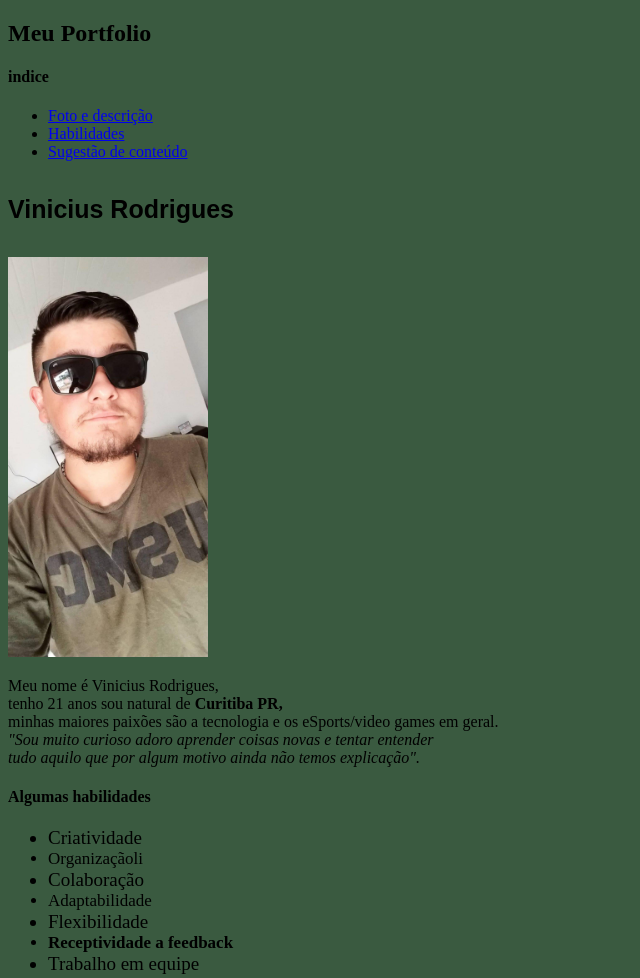
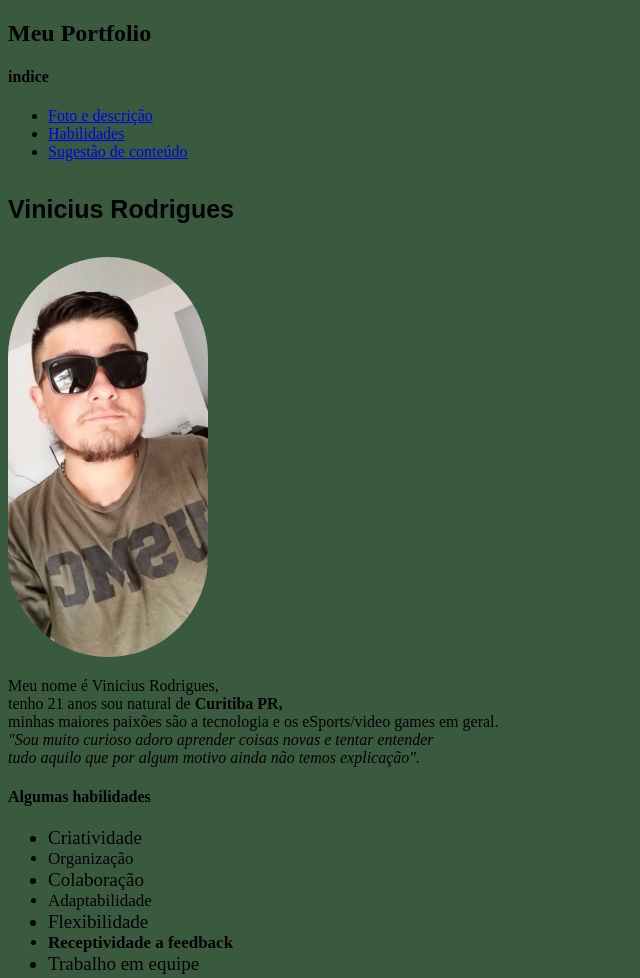
Before and after one commit to VRodriguera/VRodriguera.github.io, a plain HTML site: page index.html in a window 1280 px wide. Shown: the top 978 px of the page, without its empty margins (0-640 px from the left). Drawn offline with Linux system fonts and the light colour scheme.

Commit message:
Coloca nome, foto e descriçao em blocos

```diff
--- a/index.html
+++ b/index.html
@@ -21,11 +21,10 @@
       <h4 id="nome">Vinicius Rodrigues</h4>
    </div>
 
-   <div>
-      <img id="foto" src="img/foto perfil.jpg" alt="Foto de Vinicius Rodrigues" width="200px"></img>
-   </div>
+   <div class="imagem">
+      <img id="foto" src="img/foto perfil.jpg" alt="Foto de Vinicius Rodrigues" ></img>
 
-   <div id="descriçao">
+      <div class="descriçao">
          <p>Meu nome é Vinicius Rodrigues,
             <br />
             tenho 21 anos sou natural de <b>Curitiba PR,</b>
@@ -38,12 +37,16 @@
          </p>
       </div>
 
+      </div>
+
+
+
 
    <h4 id="habilidades">Algumas habilidades</h4>
 
    <ul>
       <li class="tamanho1">Criatividade</li>
-      <li class="tamanho2">Organizaçãoli</li>
+      <li class="tamanho2">Organização</li>
       <li class="tamanho1">Colaboração</li>
       <li class="tamanho2">Adaptabilidade</li>
       <li class="tamanho1">Flexibilidade</li>
--- a/style.css
+++ b/style.css
@@ -13,6 +13,10 @@
 .tamanho2{
     font-size: 17px;
 }
-#descriçao{
+#foto{
+border-radius: 200px;
+width: 200px;
+}
+.imagem{
 
 }
```
Lines whose indentation alone changed are shown as unchanged.
